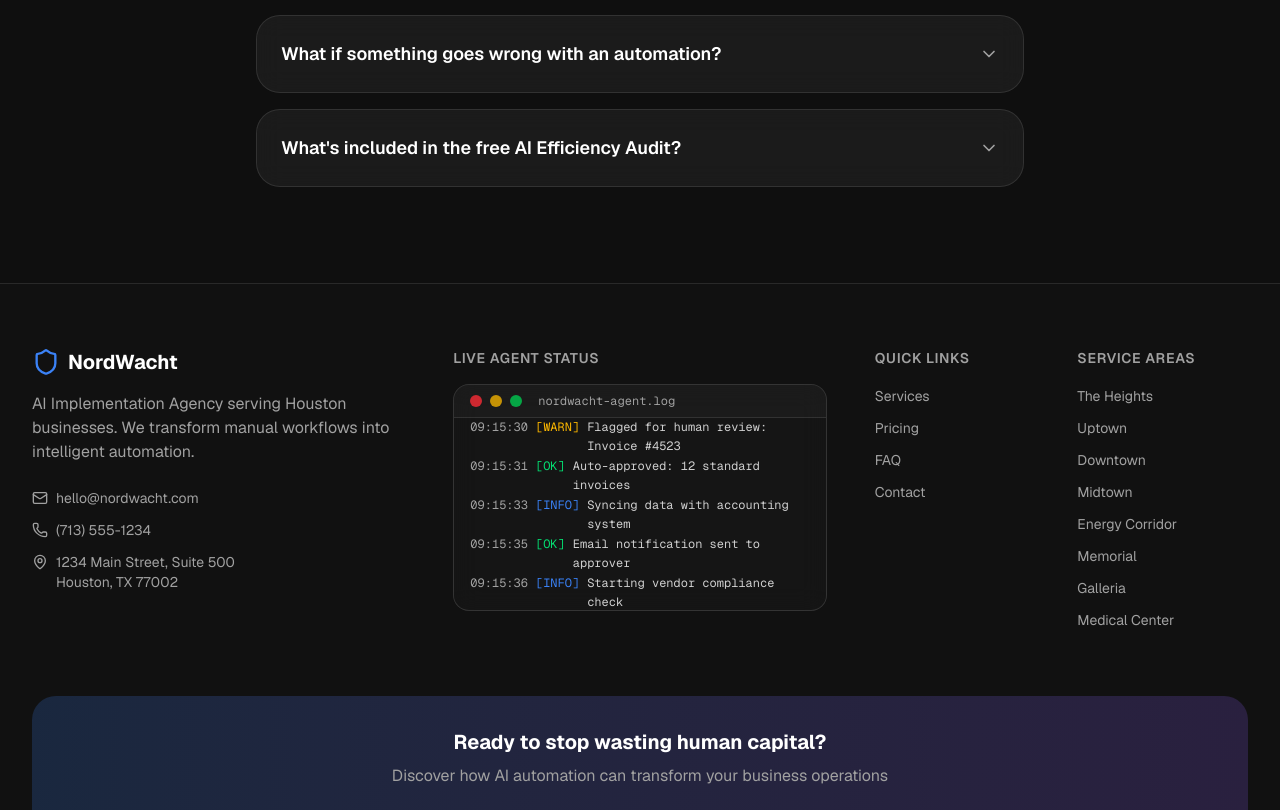
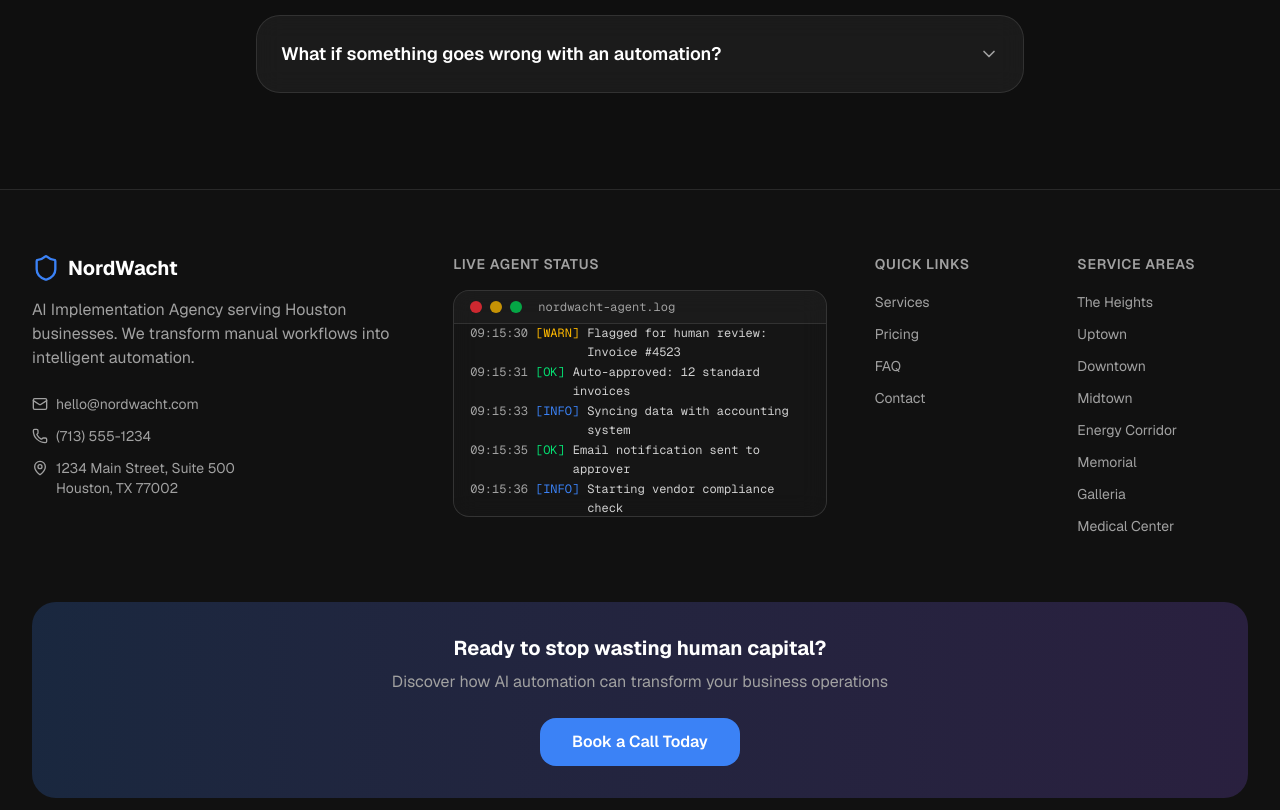
Before and after one commit to adodson9999/cybersecurity-NordWacht_01, a Next.js app: page / in a window 1280 px wide. Shown: the part 4161-4971 px from the top of the page. Built offline with nearby package versions, Linux system fonts and the light colour scheme.

Commit message:
remove FAQ item about free AI audit
Update FAQ section to remove references to free audit.

```diff
--- a/components/faq-section.tsx
+++ b/components/faq-section.tsx
@@ -29,11 +29,6 @@ const faqs = [
     question: "What if something goes wrong with an automation?",
     answer:
       "Every automation includes monitoring, alerting, and fallback procedures. Our team receives instant notifications of any issues and can intervene immediately. Professional and Enterprise plans include dedicated support with guaranteed response times.",
-  },
-  {
-    question: "What's included in the free AI Efficiency Audit?",
-    answer:
-      "Our $2,500-value audit includes a deep-dive into your current workflows, identification of automation opportunities, ROI projections, and a custom implementation roadmap. It's completely free with no obligation — we want you to see the potential before committing.",
   },
 ];
 
```
